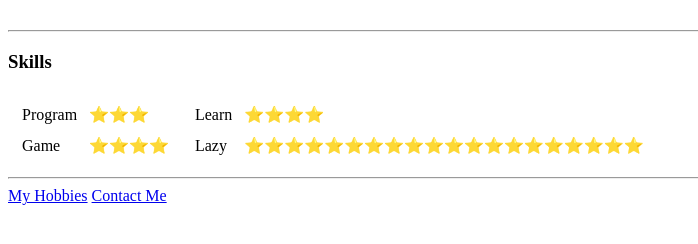
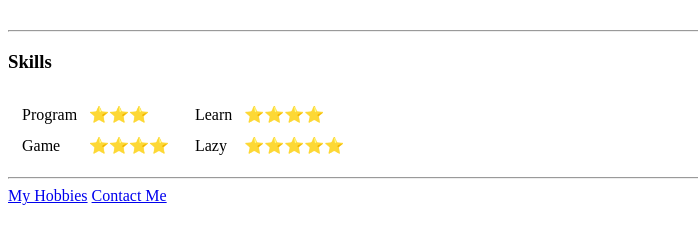
Before and after one commit to w4sin/public, a plain HTML site: page index.html in a window 1280 px wide. Shown: the part 232-476 px from the top of the page, without its empty margins (0-698 px from the left). Drawn offline with Linux system fonts and the light colour scheme.

Commit message:
Update index.html

```diff
--- a/index.html
+++ b/index.html
@@ -42,7 +42,7 @@
           </tr>
           <tr>
             <td>Lazy</td>
-            <td>⭐⭐⭐⭐⭐⭐⭐⭐⭐⭐⭐⭐⭐⭐⭐⭐⭐⭐⭐⭐</td>
+            <td>⭐⭐⭐⭐⭐</td>
           </tr>
         </table>
       </td>
```
